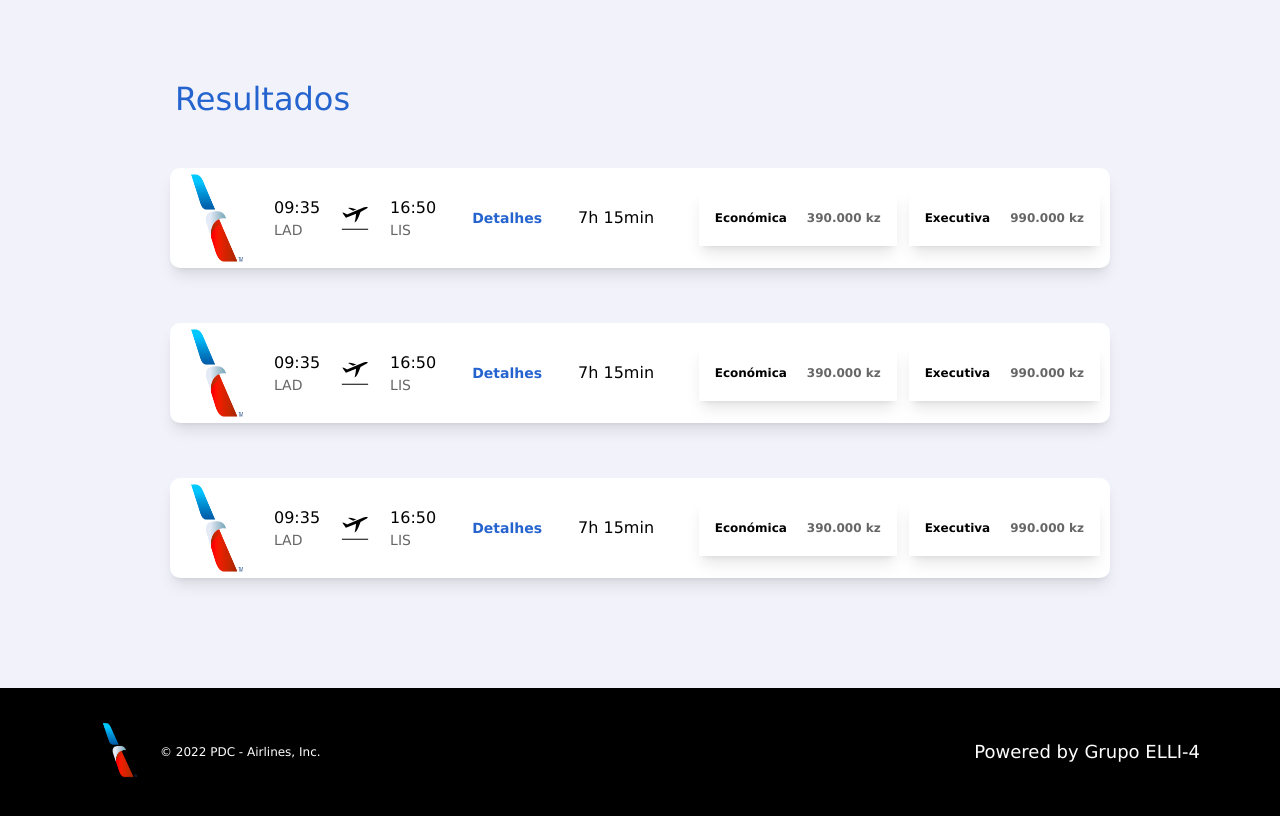
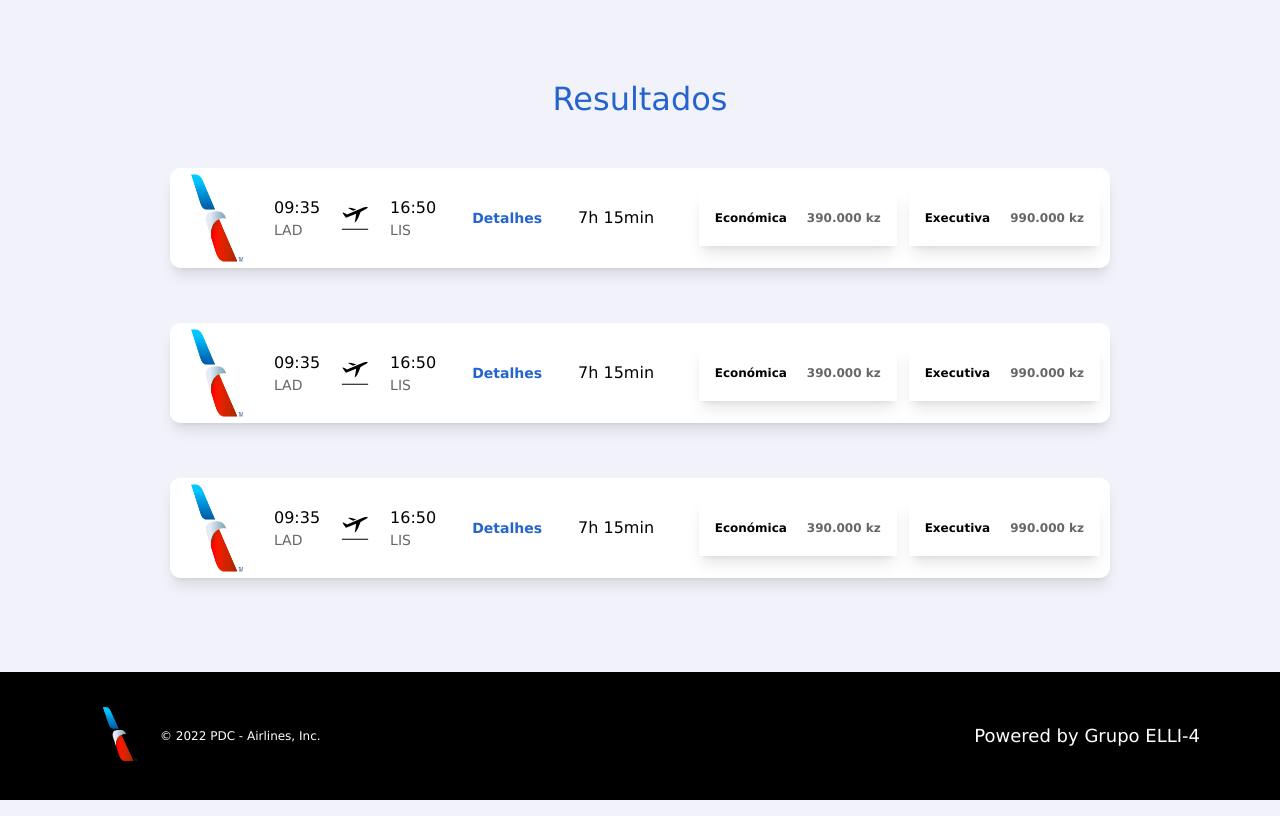
Before and after one commit to HelioPC/pdc_airlines, a React (Vite) app: page /flySearch in a window 1280 px wide. Built offline with nearby package versions, Linux system fonts and the light colour scheme.

Commit message:
Fix Footer

```diff
--- a/src/components/Footer/index.jsx
+++ b/src/components/Footer/index.jsx
@@ -4,7 +4,7 @@ import logo from '../../assets/images/logo.png'
 
 const Footer = () => {
     return (
-        <footer className='w-full h-32 sm:px-40 md:px-20 px-10 mt-20 bg-black'>
+        <footer className='w-full h-32 sm:px-40 md:px-20 px-10 mt-auto bg-black'>
             <div className='w-full h-full flex sm:flex-row flex-col sm:justify-between justify-center items-center border-t-[1px] border-[#444]'>
                 <div className='flex items-center'>
                     <div
--- a/src/pages/FlySearchResult/style.js
+++ b/src/pages/FlySearchResult/style.js
@@ -2,7 +2,7 @@ import styled from 'styled-components'
 import tw from 'tailwind-styled-components'
 
 export const FlySearchContainer = tw.div`
-    min-h-screen w-screen min-w-[350px] pt-20 pb-0 px-0
+    min-h-screen w-screen min-w-[350px] flex flex-col pt-20 pb-0 px-0
 `
 
 export const FlySearchHeader = styled.div`
```
